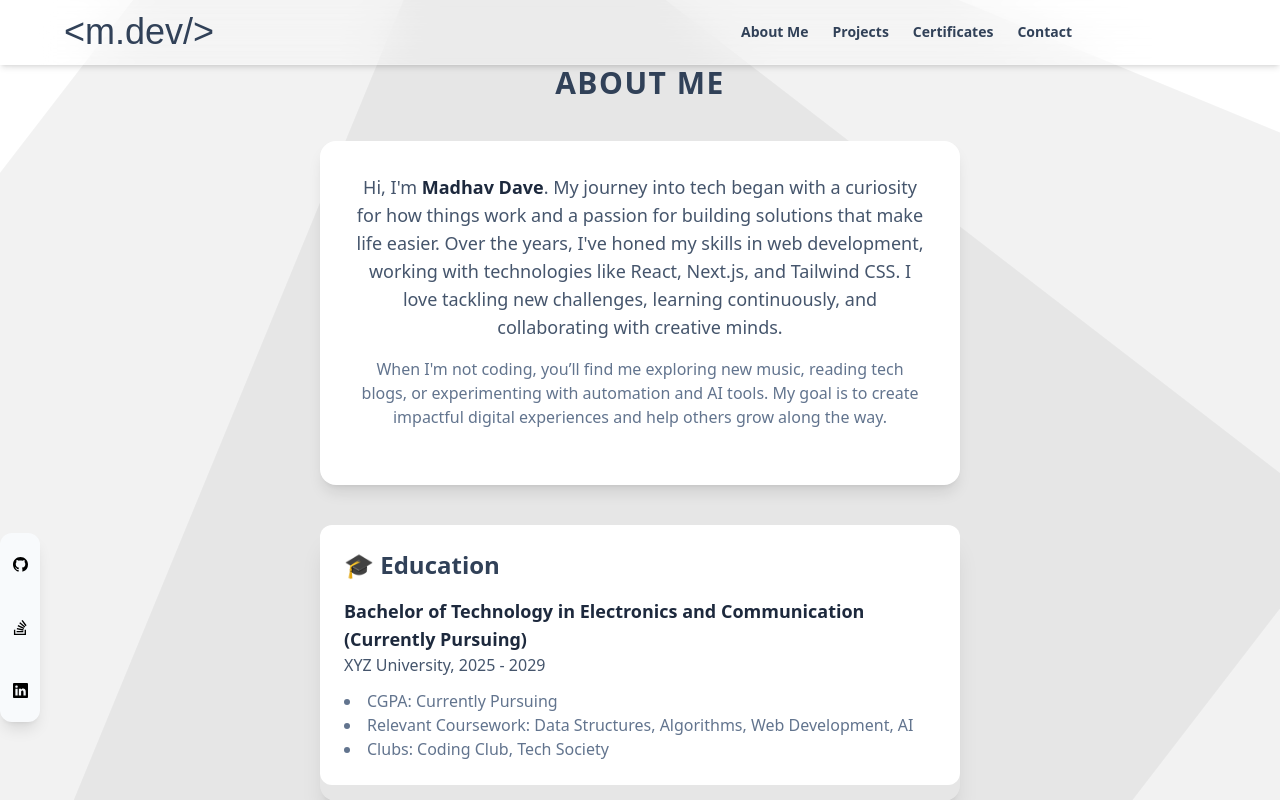
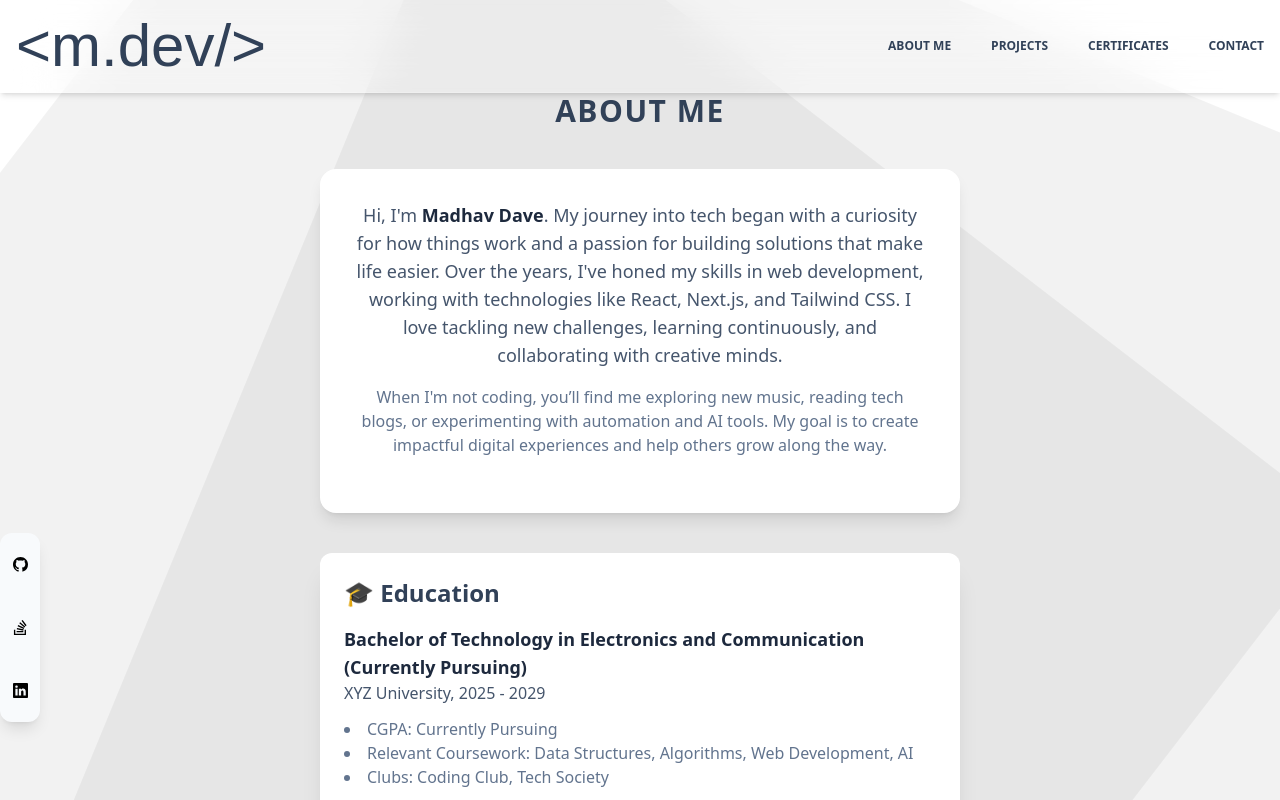
Before and after one commit to devmdave/my-portfolio, a Next.js app: page /about in a window 1280 px wide. Shown: the top 800 px of the page. Built offline with nearby package versions, Linux system fonts and the light colour scheme; a web font is replaced by a local one.

Commit message:
Update navbar.js

```diff
--- a/components/navbar.js
+++ b/components/navbar.js
@@ -1,7 +1,5 @@
 "use client";
 import React, { useState } from "react";
-import Link from "next/link";
-import { usePathname } from "next/navigation";
 import { The_Nautigal } from "next/font/google";
 
 const nautigal = The_Nautigal({
@@ -9,163 +7,112 @@ const nautigal = The_Nautigal({
   subsets: ["latin"],
 });
 
-const MENU = [
-  { name: "About Me", href: "/my-portfolio/about" },
-  { name: "Projects", href: "/my-portfolio/projects" },
-  { name: "Certificates", href: "/my-portfolio/certificates" },
-  { name: "Contact", href: "/my-portfolio/contact" },
-];
-
 const Navbar = () => {
-  const pathname = usePathname();
   const [open, setOpen] = useState(false);
 
   return (
     <>
       <style>{`
-        .active-underline {
-          position: relative;
+        @keyframes slideDown {
+          0% { opacity: 0; transform: translateY(-10px); }
+          100% { opacity: 1; transform: translateY(0); }
         }
-        .active-underline::after {
-          content: '';
-          position: absolute;
-          left: 0;
-          bottom: -4px;
-          width: 100%;
-          height: 2px;
-          background-color: #1e293b;
-          border-radius: 20px;
+        .animate-slideDown {
+          animation: slideDown 0.35s ease-out;
         }
       `}</style>
 
-      <nav className="backdrop-blur-xl bg-white/20 sticky top-0 z-50 shadow-md border-b border-white/20 px-4 py-3">
-        <div className="max-w-6xl mx-auto flex items-center justify-between">
+      <nav className="backdrop-blur-xl bg-white/20 sticky top-0 z-50 shadow-md border-b border-white/20 p-4">
 
-          {/* LOGO */}
-          <Link href="/my-portfolio">
-            <h1
-              className={`${nautigal.className} text-3xl md:text-4xl text-slate-700 hover:text-[#D5C455] transition`}
-            >
-              &lt;m.dev/&gt;
-            </h1>
-          </Link>
+        {/* ⭐ DESKTOP FLEX LAYOUT FIXED */}
+        <div className="flex items-center justify-between">
 
-          {/* DESKTOP MENU + SOCIALS */}
-          <div className="hidden md:flex items-center gap-10">
+          {/* LEFT — LOGO */}
+          <div className="flex-1">
+            <a href="/my-portfolio">
+              <h1
+                className={`${nautigal.className} text-6xl text-slate-700 hover:text-[#D5C455] transition-all duration-700`}
+              >
+                &lt;m.dev/&gt;
+              </h1>
+            </a>
+          </div>
 
-            {/* Main menu */}
-            <ul className="flex items-center gap-6 text-sm font-semibold text-slate-700">
-              {MENU.map((item) => (
-                <li key={item.href}>
-                  <Link href={item.href}>
-                    <span
-                      className={`cursor-pointer hover:text-slate-900 transition ${
-                        pathname === item.href ? "active-underline" : ""
-                      }`}
-                    >
-                      {item.name}
-                    </span>
-                  </Link>
-                </li>
-              ))}
+          {/* RIGHT — DESKTOP MENU */}
+          <div className="hidden md:flex flex-1 justify-end">
+            <ul className="uppercase text-xs flex space-x-10 text-slate-700 font-bold">
+              <li>
+                <a className="hover:text-slate-600" href="/my-portfolio/about">About Me</a>
+              </li>
+              <li>
+                <a className="hover:text-slate-600" href="/my-portfolio/projects">Projects</a>
+              </li>
+              <li>
+                <a className="hover:text-slate-600" href="/my-portfolio/certificates">Certificates</a>
+              </li>
+              <li>
+                <a className="hover:text-slate-600" href="/my-portfolio/contact">Contact</a>
+              </li>
             </ul>
-
-            {/* ⭐ SOCIAL ICONS INLINE (clean & uncluttered) */}
-            <div className="flex items-center gap-4">
-              {/* GitHub */}
-              <a
-                href="https://github.com/devmdave"
-                target="_blank"
-                className="hover:opacity-70 transition"
-              >
-                <svg className="w-6 h-6" fill="black" viewBox="0 0 16 16">
-                  <path d="M8 0C3.58 0 0 3.58..." />
-                </svg>
-              </a>
-
-              {/* LinkedIn */}
-              <a
-                href="https://www.linkedin.com/in/madhav-dave-52b552379/"
-                target="_blank"
-                className="hover:opacity-70 transition"
-              >
-                <svg className="w-6 h-6" fill="black" viewBox="0 0 16 16">
-                  <path d="M0 1.146C0 .513.526 0..." />
-                </svg>
-              </a>
-
-              {/* StackOverflow */}
-              <a
-                href="https://stackoverflow.com/users/23113631/dev-mdave"
-                target="_blank"
-                className="hover:opacity-70 transition"
-              >
-                <svg className="w-6 h-6" fill="black" viewBox="0 0 16 16">
-                  <path d="M12.412 14.572..." />
-                </svg>
-              </a>
-            </div>
           </div>
 
           {/* MOBILE HAMBURGER */}
           <button
-            className="md:hidden p-2 rounded-md hover:bg-white/10"
             onClick={() => setOpen(!open)}
+            className="md:hidden text-slate-700"
           >
             {!open ? (
-              <svg className="w-6 h-6" fill="none" stroke="currentColor">
-                <path d="M4 6h16M4 12h16M4 18h16" strokeWidth="2" />
+              <svg xmlns="http://www.w3.org/2000/svg" className="w-8 h-8"
+                fill="none" viewBox="0 0 24 24" stroke="currentColor">
+                <path strokeLinecap="round" strokeLinejoin="round" strokeWidth="2"
+                  d="M4 6h16M4 12h16M4 18h16" />
               </svg>
             ) : (
-              <svg className="w-6 h-6" fill="none" stroke="currentColor">
-                <path d="M6 18L18 6M6 6l12 12" strokeWidth="2" />
+              <svg xmlns="http://www.w3.org/2000/svg" className="w-8 h-8"
+                fill="none" viewBox="0 0 24 24" stroke="currentColor">
+                <path strokeLinecap="round" strokeLinejoin="round" strokeWidth="2"
+                  d="M6 18L18 6M6 6l12 12" />
               </svg>
             )}
           </button>
+
         </div>
 
-        {/* MOBILE MENU (badges + social icons under) */}
+        {/* ⭐ MOBILE MENU */}
         {open && (
-          <div className="md:hidden mt-3 bg-white/40 backdrop-blur-xl border border-white/30 rounded-xl p-4">
+          <div className="md:hidden mt-4 backdrop-blur-2xl border border-white/30 rounded-xl p-4 animate-slideDown">
+            <ul className="flex flex-row justify-center items-center space-x-3 font-bold uppercase">
+              <li>
+                <a href="/my-portfolio/about"
+                  className="bg-slate-700 text-white px-4 py-2 rounded-full text-xs hover:bg-slate-600 transition">
+                  About
+                </a>
+              </li>
 
-            {/* Badge menu */}
-            <ul className="flex justify-center items-center flex-wrap gap-3 text-xs font-bold uppercase">
-              {MENU.map((item) => (
-                <li key={item.href}>
-                  <Link href={item.href}>
-                    <span
-                      onClick={() => setOpen(false)}
-                      className="bg-slate-700 text-white px-4 py-2 rounded-full hover:bg-slate-600 transition"
-                    >
-                      {item.name.replace(" Me", "")}
-                    </span>
-                  </Link>
-                </li>
-              ))}
+              <li>
+                <a href="/my-portfolio/projects"
+                  className="bg-slate-700 text-white px-4 py-2 rounded-full text-xs hover:bg-slate-600 transition">
+                  Projects
+                </a>
+              </li>
+
+              <li>
+                <a href="/my-portfolio/certificates"
+                  className="bg-slate-700 text-white px-4 py-2 rounded-full text-xs hover:bg-slate-600 transition">
+                  Certificates
+                </a>
+              </li>
+
+              <li>
+                <a href="/my-portfolio/contact"
+                  className="bg-slate-700 text-white px-4 py-2 rounded-full text-xs hover:bg-slate-600 transition">
+                  Contact
+                </a>
+              </li>
             </ul>
-
-            {/* Mobile socials inline under menu */}
-            <div className="flex justify-center gap-4 mt-4">
-              <a href="https://github.com/devmdave" target="_blank">
-                <svg className="w-6 h-6" fill="black" viewBox="0 0 16 16">
-                  <path d="M8 0C3.58 0 0 3.58..." />
-                </svg>
-              </a>
-
-              <a href="https://www.linkedin.com/in/madhav-dave-52b552379/" target="_blank">
-                <svg className="w-6 h-6" fill="black" viewBox="0 0 16 16">
-                  <path d="M0 1.146C0 .513.526 0..." />
-                </svg>
-              </a>
-
-              <a href="https://stackoverflow.com/users/23113631/dev-mdave" target="_blank">
-                <svg className="w-6 h-6" fill="black" viewBox="0 0 16 16">
-                  <path d="M12.412 14.572..." />
-                </svg>
-              </a>
-            </div>
           </div>
         )}
+
       </nav>
     </>
   );
```
